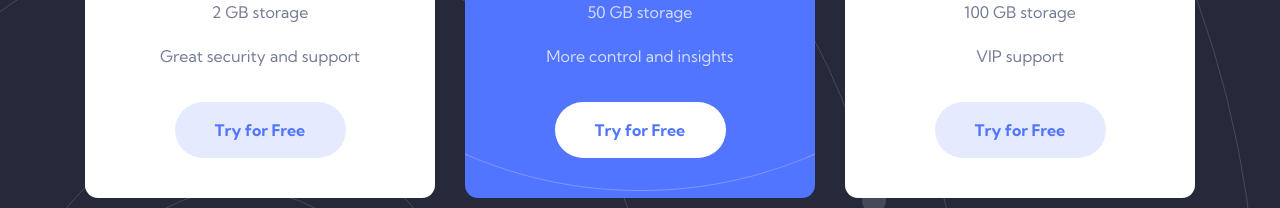
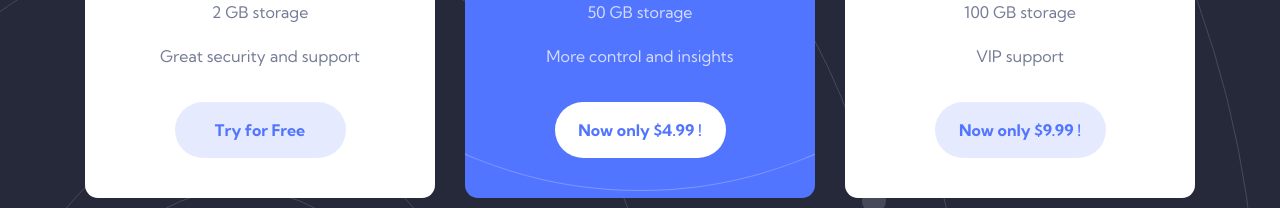
Before and after one commit to VillageR88/next-officelite-coming-soon-site, a Next.js app: page / in a window 1280 px wide. Shown: the part 1238-1446 px from the top of the page. Built offline with nearby package versions, Linux system fonts and the light colour scheme.

Commit message:
functionality and prefered values
Signed-off-by: VillageR88 <villager88pl@gmail.com>

```diff
--- a/app/_providers/DataContext.tsx
+++ b/app/_providers/DataContext.tsx
@@ -10,11 +10,14 @@ export const DataContext = createContext(
     setShowMessage: Dispatch<SetStateAction<boolean>>;
     selectedOption: string;
     setSelectedOption: Dispatch<SetStateAction<string>>;
+    preferredOption: string;
+    setPreferredOption: Dispatch<SetStateAction<string>>;
   },
 );
 export default function DataProvider({ children }: { children: React.ReactNode }) {
   const [showMessage, setShowMessage] = useState<boolean>(false);
   const [selectedOption, setSelectedOption] = useState<string>('');
+  const [preferredOption, setPreferredOption] = useState<string>('Basic Pack');
   const current4thOfNextMonth = useMemo(() => {
     const currentDate = new Date();
     return new Date(currentDate.getFullYear(), currentDate.getMonth() + 1, 4);
@@ -60,6 +63,8 @@ export default function DataProvider({ children }: { children: React.ReactNode }
         setShowMessage,
         selectedOption,
         setSelectedOption,
+        preferredOption,
+        setPreferredOption,
       }}
     >
       {children}
--- a/app/components/ButtonGetStarted.tsx
+++ b/app/components/ButtonGetStarted.tsx
@@ -1,10 +1,20 @@
+'use client';
 import Link from 'next/link';
 import { Routes } from '../routes';
+import { DataContext } from '../_providers/DataContext';
+import { useContext } from 'react';
 
 export default function ButtonGetStarted() {
+  const { setPreferredOption } = useContext(DataContext);
   return (
     <Link href={Routes.signUp}>
-      <button type="button" className="h-[56px] w-[171px] bg-[#5175FF] transition-colors hover:bg-[#829CFF]">
+      <button
+        onClick={() => {
+          setPreferredOption('Basic Pack');
+        }}
+        type="button"
+        className="h-[56px] w-[171px] bg-[#5175FF] transition-colors hover:bg-[#829CFF]"
+      >
         Get Started
       </button>
     </Link>
--- a/app/home/MainRow2.tsx
+++ b/app/home/MainRow2.tsx
@@ -1,3 +1,9 @@
+'use client';
+import Link from 'next/link';
+import { Routes } from '../routes';
+import { DataContext } from '../_providers/DataContext';
+import { useContext } from 'react';
+
 const itemList = [
   {
     title: 'Basic',
@@ -12,6 +18,8 @@ const itemList = [
     backgroundImage: undefined,
     buttonTextColor: 'text-[#5175FF]',
     buttonBackgroundColor: 'bg-[#5175FF]/15 hover:bg-[#5175FF]/25',
+    text: 'Try for Free',
+    preferredValue: 'Basic Pack',
   },
   {
     title: 'Pro',
@@ -26,6 +34,8 @@ const itemList = [
     backgroundImage: "bg-[url('../public/assets/home/bg-pattern-pricing.svg')]",
     buttonTextColor: 'text-[#5175FF] hover:text-[#829CFF]',
     buttonBackgroundColor: 'bg-[#FFFFFF]',
+    text: 'Now only $4.99 !',
+    preferredValue: 'Pro Pack',
   },
   {
     title: 'Ultimate',
@@ -40,6 +50,8 @@ const itemList = [
     backgroundImage: undefined,
     buttonTextColor: 'text-[#5175FF]',
     buttonBackgroundColor: 'bg-[#5175FF]/15 hover:bg-[#5175FF]/25',
+    text: 'Now only $9.99 !',
+    preferredValue: 'Ultimate Pack',
   },
 ];
 const MiddleBox = ({
@@ -55,6 +67,8 @@ const MiddleBox = ({
   backgroundImage,
   buttonTextColor,
   buttonBackgroundColor,
+  text,
+  preferredValue,
 }: {
   title: string;
   paragraph1: string;
@@ -68,7 +82,11 @@ const MiddleBox = ({
   backgroundImage?: string;
   buttonTextColor: string;
   buttonBackgroundColor: string;
+  text: string;
+  preferredValue: string;
 }) => {
+  const { setPreferredOption } = useContext(DataContext);
+
   return (
     <li
       className={`${[backgroundColor, backgroundImage].map((item) => item).join(' ')} flex h-[508px] w-[350px] flex-col items-center rounded-[13px] bg-[50%_102%] bg-no-repeat py-[40px]`}
@@ -79,11 +97,18 @@ const MiddleBox = ({
       <p className={`${text2Color} p2 mt-[56px]`}>{paragraph3}</p>
       <p className={`${text2Color} p2 mt-[16px]`}>{paragraph4}</p>
       <p className={`${text2Color} p2 mt-[16px]`}>{paragraph5}</p>
-      <button
-        className={`${[buttonBackgroundColor, buttonTextColor].map((item) => item).join(' ')} mt-[32px] h-[56px] w-[171px] transition-colors`}
-      >
-        Try for Free
-      </button>
+      <Link href={Routes.signUp}>
+        <button
+          onClick={() => {
+            console.log('button clicked');
+            setPreferredOption(preferredValue);
+          }}
+          type="button"
+          className={`${[buttonBackgroundColor, buttonTextColor].map((item) => item).join(' ')} mt-[32px] h-[56px] w-[171px] transition-colors`}
+        >
+          {text}
+        </button>
+      </Link>
     </li>
   );
 };
@@ -107,6 +132,8 @@ export default function MainRow2() {
               backgroundImage={item.backgroundImage}
               buttonTextColor={item.buttonTextColor}
               buttonBackgroundColor={item.buttonBackgroundColor}
+              text={item.text}
+              preferredValue={item.preferredValue}
             />
           );
         })}
--- a/app/sign-up/page.tsx
+++ b/app/sign-up/page.tsx
@@ -17,14 +17,16 @@ import { useContext } from 'react';
 import { DataContext } from '@/app/_providers/DataContext';
 
 function CustomSelect({ buttonRef }: { buttonRef: React.RefObject<HTMLButtonElement> }) {
+  const { preferredOption } = useContext(DataContext);
+
   const [isOpen, setIsOpen] = useState<boolean>(false);
-  const [selectedOption, setSelectedOption] = useState<string>('Basic Pack');
+  const [selectedOption, setSelectedOption] = useState<string>(preferredOption);
   const listboxRef = useRef<HTMLLIElement[]>([]);
   const options = useMemo(
     () => [
       { value: 'Basic Pack', label1: 'Basic Pack', label2: 'Free' },
-      { value: 'Pro Pack', label1: 'Pro Pack', label2: '$9.99' },
-      { value: 'Ultimate Pack', label1: 'Ultimate Pack', label2: '$19.99' },
+      { value: 'Pro Pack', label1: 'Pro Pack', label2: '$9.99', label3: '$4.99' },
+      { value: 'Ultimate Pack', label1: 'Ultimate Pack', label2: '$19.99', label3: '$9.99' },
     ],
     [],
   );
@@ -95,8 +97,21 @@ function CustomSelect({ buttonRef }: { buttonRef: React.RefObject<HTMLButtonElem
         <div className="flex items-center justify-between">
           <div className="flex gap-[8px]">
             <span className="text-[#333950]">{options.find((option) => option.value === selectedOption)?.label1}</span>
-            <span className="text-[#333950]/40">
+            <span
+              className={`text-[#333950]/40 ${
+                options.find((option) => option.value === selectedOption)?.label3
+                  ? 'line-through decoration-[#F05B5B]'
+                  : ''
+              }`}
+            >
               {options.find((option) => option.value === selectedOption)?.label2}
+            </span>
+            <span
+              className={
+                options.find((option) => option.value === selectedOption)?.label3 ? 'text-[#F05B5B]' : 'hidden'
+              }
+            >
+              {options.find((option) => option.value === selectedOption)?.label3}
             </span>
           </div>
           <Image
@@ -136,15 +151,20 @@ function CustomSelect({ buttonRef }: { buttonRef: React.RefObject<HTMLButtonElem
             }}
             className={`${index === 0 ? 'rounded-t-[8px]' : index === options.length - 1 ? 'rounded-b-[8px]' : ''} flex h-[67px] cursor-pointer items-center justify-between px-[32px] text-[16px] font-bold hover:bg-[#5175FF]/10`}
           >
-            <div className="flex gap-[8px]">
+            <div className="flex items-center gap-[8px]">
               <span className="text-[#11121a]">{option.label1}</span>
-              <span className="text-[#333950]/40">{option.label2}</span>
+              <div className="flex gap-2">
+                <span className={`text-[#333950]/40 ${option.label3 ? 'line-through decoration-[#F05B5B]' : ''}`}>
+                  {option.label2}
+                </span>
+                <span className={`text-[#333950] ${option.label3 ? 'text-[#F05B5B]' : ''}`}>{option.label3}</span>
+              </div>
             </div>
             <Image
               className={`h-[12px] w-[15px] ${option.value === selectedOption ? 'block' : 'hidden'}`}
               width={15}
               height={12}
-              src={option.value === selectedOption ? (iconCheck as string) : ''}
+              src={iconCheck as string}
               alt="check icon"
             />
           </li>
```
